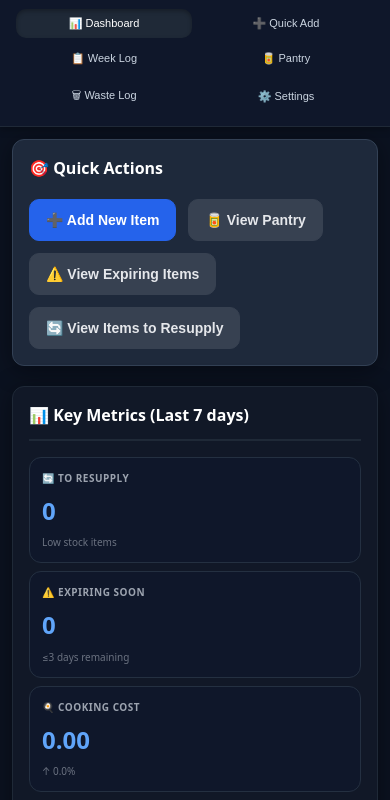
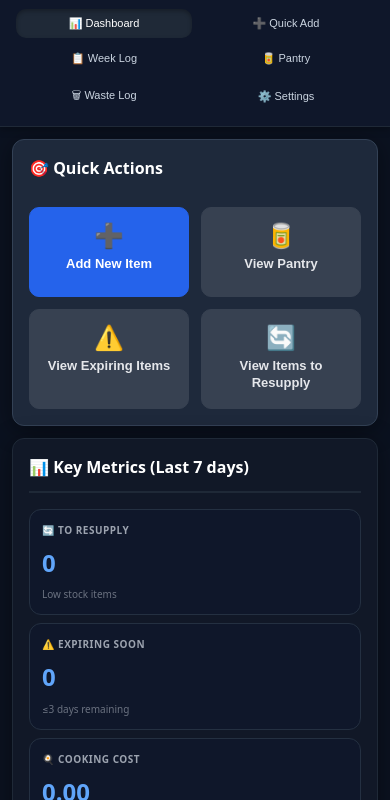
Before and after one commit to DucklingGod/grocery-tracker, a website: page index.html in a window 390 px wide. Shown: the part 44-844 px from the top of the page. Drawn offline with Linux system fonts and the light colour scheme.

Commit message:
Redesign Quick Actions with symmetrical 2x2 grid layout for mobile

```diff
--- a/index.html
+++ b/index.html
@@ -30,13 +30,25 @@
   <!-- DASHBOARD -->
   <section id="view-dashboard" class="view active">
     <!-- Quick Actions Bar -->
-    <div class="card" style="background:#1e293b;border-color:#334155;margin-bottom:20px">
-      <h3 style="border:none;margin-bottom:8px">🎯 Quick Actions</h3>
-      <div style="display:flex;gap:12px;flex-wrap:wrap">
-        <button onclick="document.querySelector('[data-view=quickadd]').click()" class="primary">➕ Add New Item</button>
-        <button onclick="document.querySelector('[data-view=pantry]').click()" class="secondary">🥫 View Pantry</button>
-        <button id="btnViewExpiring" class="secondary">⚠️ View Expiring Items</button>
-        <button id="btnViewResupply" class="secondary">🔄 View Items to Resupply</button>
+    <div class="card quick-actions-card">
+      <h3 style="border:none;margin-bottom:16px">🎯 Quick Actions</h3>
+      <div class="quick-actions-grid">
+        <button onclick="document.querySelector('[data-view=quickadd]').click()" class="quick-action-btn primary">
+          <span class="quick-action-icon">➕</span>
+          <span class="quick-action-text">Add New Item</span>
+        </button>
+        <button onclick="document.querySelector('[data-view=pantry]').click()" class="quick-action-btn secondary">
+          <span class="quick-action-icon">🥫</span>
+          <span class="quick-action-text">View Pantry</span>
+        </button>
+        <button id="btnViewExpiring" class="quick-action-btn secondary">
+          <span class="quick-action-icon">⚠️</span>
+          <span class="quick-action-text">View Expiring Items</span>
+        </button>
+        <button id="btnViewResupply" class="quick-action-btn secondary">
+          <span class="quick-action-icon">🔄</span>
+          <span class="quick-action-text">View Items to Resupply</span>
+        </button>
       </div>
     </div>
 
--- a/service-worker.js
+++ b/service-worker.js
@@ -1,4 +1,4 @@
-const CACHE_NAME = 'grocery-cache-v12';
+const CACHE_NAME = 'grocery-cache-v13';
 const ASSETS = [
   './',
   './index.html',
--- a/styles.css
+++ b/styles.css
@@ -83,6 +83,13 @@ button.danger:hover:not(:disabled){background:#b91c1c;transform:translateY(-1px)
 button.small{padding:6px 12px;font-size:12px}
 button.small+button.small{margin-left:4px}
 .form-actions{display:flex;gap:12px;margin-top:20px;flex-wrap:wrap}
+
+/* Quick Actions */
+.quick-actions-card{background:#1e293b;border-color:#334155;margin-bottom:20px}
+.quick-actions-grid{display:grid;grid-template-columns:repeat(2,1fr);gap:12px}
+.quick-action-btn{display:flex;flex-direction:column;align-items:center;gap:8px;padding:16px 12px;min-height:90px;white-space:normal}
+.quick-action-icon{font-size:24px;line-height:1}
+.quick-action-text{font-size:13px;text-align:center;line-height:1.3}
 
 /* Tables */
 .table-controls{display:flex;gap:12px;margin-bottom:16px;flex-wrap:wrap;align-items:center}
@@ -206,6 +213,7 @@ tr:hover td{background:#0f172a}
 
   /* Footer */
   .foot{padding:16px;font-size:12px}
+
   .hint{font-size:12px;padding:10px;margin-top:10px}
 
   /* Quick Add Action Buttons - Stack vertically */
@@ -224,6 +232,12 @@ tr:hover td{background:#0f172a}
 
   /* Make dashboard a flex container for reordering */
   #viewDashboard{display:flex;flex-direction:column}
+}
+
+/* Desktop: Larger screens */
+@media (min-width: 769px) {
+  .quick-actions-grid{grid-template-columns:repeat(4,1fr)}
+  .quick-action-btn{min-height:100px}
 }
 
 /* Tablet specific - 2 column KPIs, better spacing */
```
